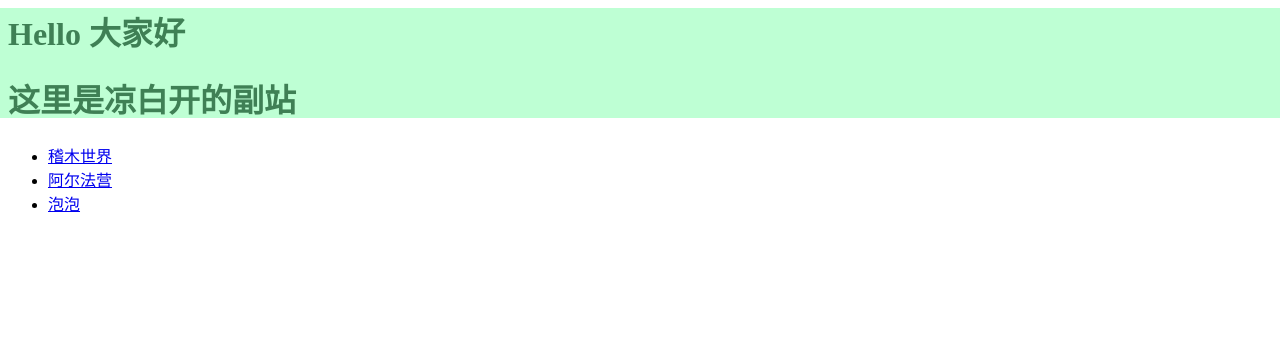
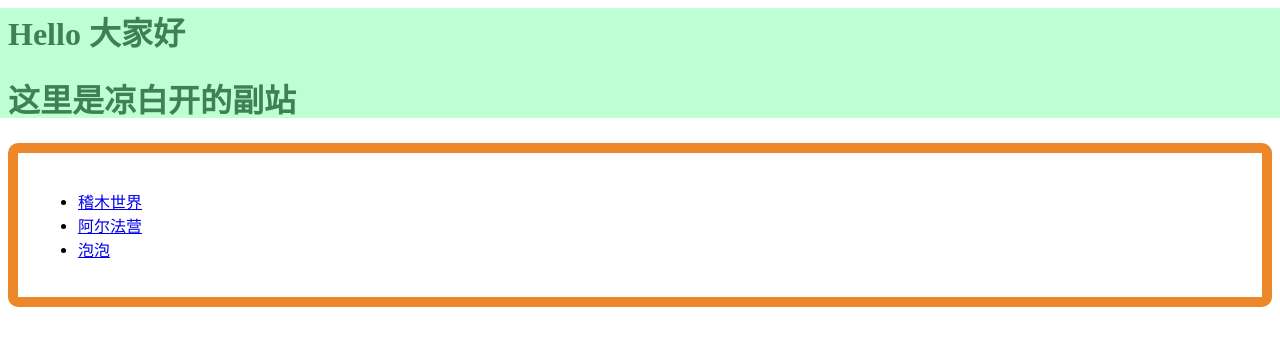
Before and after one commit to WTPM/WTPM.github.io, a plain HTML site: page index.html in a window 1280 px wide. Drawn offline with Linux system fonts and the light colour scheme.

Commit message:
Update index.html

```diff
--- a/index.html
+++ b/index.html
@@ -2,6 +2,7 @@
 <div style="opacity:0.5;position:absolute;left:0px;width:1800px;height:110px;background-color:#7FFFAA"></div>
 <h1>Hello 大家好</h1>
 <h1>这里是凉白开的副站 </h2>
+<div style="font-family:verdana;padding:20px;border-radius:10px;border:10px solid #EE872A;">
 
 <ul>
   <li> <a href="https://gitblock.cn/Users/1229658">稽木世界</a> </li>
```
